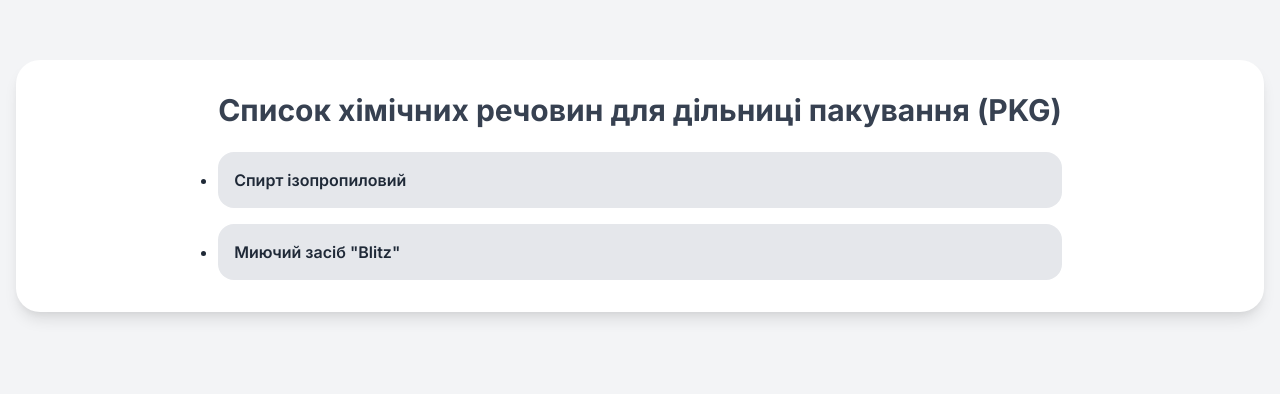
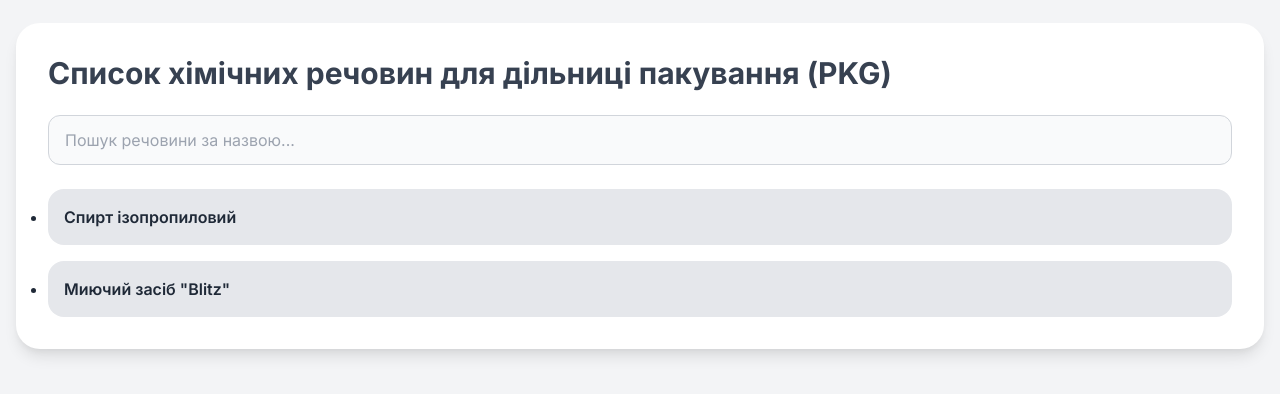
Before and after one commit to shylovak-spec/zizPKG, a plain HTML site: page index.html in a window 1280 px wide. Shown: the part 214-608 px from the top of the page. Drawn offline with nearby package versions, Linux system fonts and the light colour scheme.

Commit message:
Update index.html

```diff
--- a/index.html
+++ b/index.html
@@ -59,15 +59,13 @@
             transform: translateY(-5px);
             box-shadow: 0 5px 15px rgba(0,0,0,0.1);
         }
-        /* Оновлені стилі для контейнера зображення, щоб встановити фіксований розмір */
         .image-wrapper {
-            width: 200px; /* Фіксована ширина */
-            height: 200px; /* Фіксована висота */
+            width: 200px;
+            height: 200px;
             position: relative;
             overflow: hidden;
             border-radius: 1rem;
         }
-        /* Властивість object-fit: contain масштабує зображення, щоб воно повністю помістилось у контейнер */
         .image-wrapper img {
             position: absolute;
             top: 0;
@@ -107,25 +105,30 @@
 </head>
 <body class="bg-gray-100 flex items-center justify-center min-h-screen p-4">
 
-    <!-- Головний контейнер додатку -->
     <div id="appContainer" class="container">
 
-        <!-- Цей блок буде прихований або видимий в залежності від того, що відображається -->
-        <div id="mainView">
-            <h1 class="text-3xl font-bold mb-6">Список хімічних речовин для дільниці пакування (PKG)</h1>
+        <div id="mainView" class="w-full">
+            <h1 class="text-3xl font-bold mb-6 text-center sm:text-left">Список хімічних речовин для дільниці пакування (PKG)</h1>
+
+            <div class="mb-6 w-full">
+                <input
+                    type="text"
+                    id="searchInput"
+                    placeholder="Пошук речовини за назвою..."
+                    class="w-full px-4 py-3 border border-gray-300 rounded-xl bg-gray-50 text-gray-900 focus:ring-2 focus:ring-indigo-500 focus:border-indigo-500 outline-none transition-all"
+                >
+            </div>
+
             <div id="substanceList" class="space-y-4">
-                <!-- Список речовин буде згенеровано тут за допомогою JavaScript -->
-            </div>
+                </div>
         </div>
 
-        <!-- Цей блок буде прихований або видимий в залежності від того, що відображається -->
-        <div id="detailView" class="hidden">
-            <button onclick="showMainView()" class="absolute top-4 left-4 text-black text-2xl font-bold transition-all duration-300 transform hover:scale-105">
+        <div id="detailView" class="hidden w-full relative">
+            <button onclick="showMainView()" class="absolute top-0 left-0 text-black text-2xl font-bold transition-all duration-300 transform hover:scale-105 z-10">
                 &larr;
             </button>
-            <div id="detailContent" class="w-full flex flex-col sm:flex-row gap-8">
-                <!-- Детальна інформація буде згенерована тут -->
-            </div>
+            <div id="detailContent" class="w-full flex flex-col sm:flex-row gap-8 pt-10 sm:pt-0">
+                </div>
         </div>
     </div>
 
@@ -199,6 +202,34 @@
             },
         };
 
+        // Функція для генерації списку речовин з можливістю фільтрації
+        function renderList(filterQuery = '') {
+            const substanceList = document.getElementById('substanceList');
+            substanceList.innerHTML = ''; // Очищаємо список перед перемальовуванням
+
+            const lowerCaseQuery = filterQuery.toLowerCase();
+
+            for (const substance in substanceData) {
+                // Перевіряємо, чи збігається назва речовини з пошуковим запитом
+                if (substance.toLowerCase().includes(lowerCaseQuery)) {
+                    const listItem = document.createElement('a');
+                    listItem.href = '#';
+                    listItem.classList.add('list-item');
+                    listItem.textContent = substance;
+                    listItem.onclick = (e) => {
+                        e.preventDefault();
+                        showDetailView(substance);
+                    };
+                    substanceList.appendChild(listItem);
+                }
+            }
+
+            // Якщо нічого не знайдено, виводимо підказку
+            if (substanceList.children.length === 0) {
+                substanceList.innerHTML = '<p class="text-center text-gray-500 py-4">Нічого не знайдено</p>';
+            }
+        }
+
         // Функція для відображення головної сторінки зі списком
         function showMainView() {
             document.getElementById('mainView').classList.remove('hidden');
@@ -213,18 +244,16 @@
 
             const detailContent = document.getElementById('detailContent');
             detailContent.innerHTML = `
-                <!-- Контейнер для зображення та кнопок -->
                 <div class="image-and-buttons flex flex-col items-center w-full sm:w-1/2">
                     <h2 class="text-xl sm:text-2xl font-semibold mb-4 text-center">${substanceName}</h2>
-                    <!-- Оновлений контейнер для зображення з фіксованим розміром -->
                     <div class="image-wrapper mb-4">
                         <img src="${data.image}" alt="Зображення ${substanceName}" class="rounded-lg">
                     </div>
                     <div class="buttons-container w-full sm:w-auto">
                         <button onclick='showSubstanceInfo(${JSON.stringify(substanceName)}, "dangers")' class="w-full bg-red-500 hover:bg-red-600 text-white font-bold py-3 px-4 rounded-xl shadow-md transition-all duration-300 transform hover:scale-105 mb-2">Небезпеки</button>
-                            <button onclick='showSubstanceInfo(${JSON.stringify(substanceName)}, "actions")' class="w-full bg-cyan-500 hover:bg-cyan-600 text-white font-bold py-3 px-4 rounded-xl shadow-md transition-all duration-300 transform hover:scale-105 mb-2">Дії при аварії</button>
-                            <button onclick='showSubstanceInfo(${JSON.stringify(substanceName)}, "protection")' class="w-full bg-lime-600 hover:bg-lime-700 text-white font-bold py-3 px-4 rounded-xl shadow-md transition-all duration-300 transform hover:scale-105 mb-2">Засоби захисту</button>
-                            <button onclick='showSubstanceInfo(${JSON.stringify(substanceName)}, "industrialApplication")' class="w-full bg-neutral-400 hover:bg-neutral-500 text-white font-bold py-3 px-4 rounded-xl shadow-md transition-all duration-300 transform hover:scale-105">Застосування на виробництві</button>
+                        <button onclick='showSubstanceInfo(${JSON.stringify(substanceName)}, "actions")' class="w-full bg-cyan-500 hover:bg-cyan-600 text-white font-bold py-3 px-4 rounded-xl shadow-md transition-all duration-300 transform hover:scale-105 mb-2">Дії при аварії</button>
+                        <button onclick='showSubstanceInfo(${JSON.stringify(substanceName)}, "protection")' class="w-full bg-lime-600 hover:bg-lime-700 text-white font-bold py-3 px-4 rounded-xl shadow-md transition-all duration-300 transform hover:scale-105 mb-2">Засоби захисту</button>
+                        <button onclick='showSubstanceInfo(${JSON.stringify(substanceName)}, "industrialApplication")' class="w-full bg-neutral-400 hover:bg-neutral-500 text-white font-bold py-3 px-4 rounded-xl shadow-md transition-all duration-300 transform hover:scale-105">Застосування на виробництві</button>
                     </div>
                 </div>
 
@@ -237,32 +266,22 @@
             document.getElementById('appContainer').classList.add('detail-view');
         }
 
-        // Функція для відображення конкретної інформації про речовину (небезпеки, дії, захист)
         function showSubstanceInfo(substanceName, infoType) {
             const displayPanel = document.getElementById('substanceInfoDisplay');
             const content = substanceData[substanceName][infoType];
             displayPanel.innerHTML = content;
         }
 
-        // Функція для ініціалізації додатка
+        // Ініціалізація та прив'язка події пошуку
         function initializeApp() {
-            const substanceList = document.getElementById('substanceList');
+            renderList();
 
-            // Динамічно генеруємо список речовин з об'єкта substanceData
-            for (const substance in substanceData) {
-                const listItem = document.createElement('a');
-                listItem.href = '#';
-                listItem.classList.add('list-item');
-                listItem.textContent = substance;
-                listItem.onclick = (e) => {
-                    e.preventDefault();
-                    showDetailView(substance);
-                };
-                substanceList.appendChild(listItem);
-            }
+            const searchInput = document.getElementById('searchInput');
+            searchInput.addEventListener('input', (e) => {
+                renderList(e.target.value);
+            });
         }
 
-        // Запуск додатка при завантаженні сторінки
         window.onload = initializeApp;
     </script>
 </body>
```
